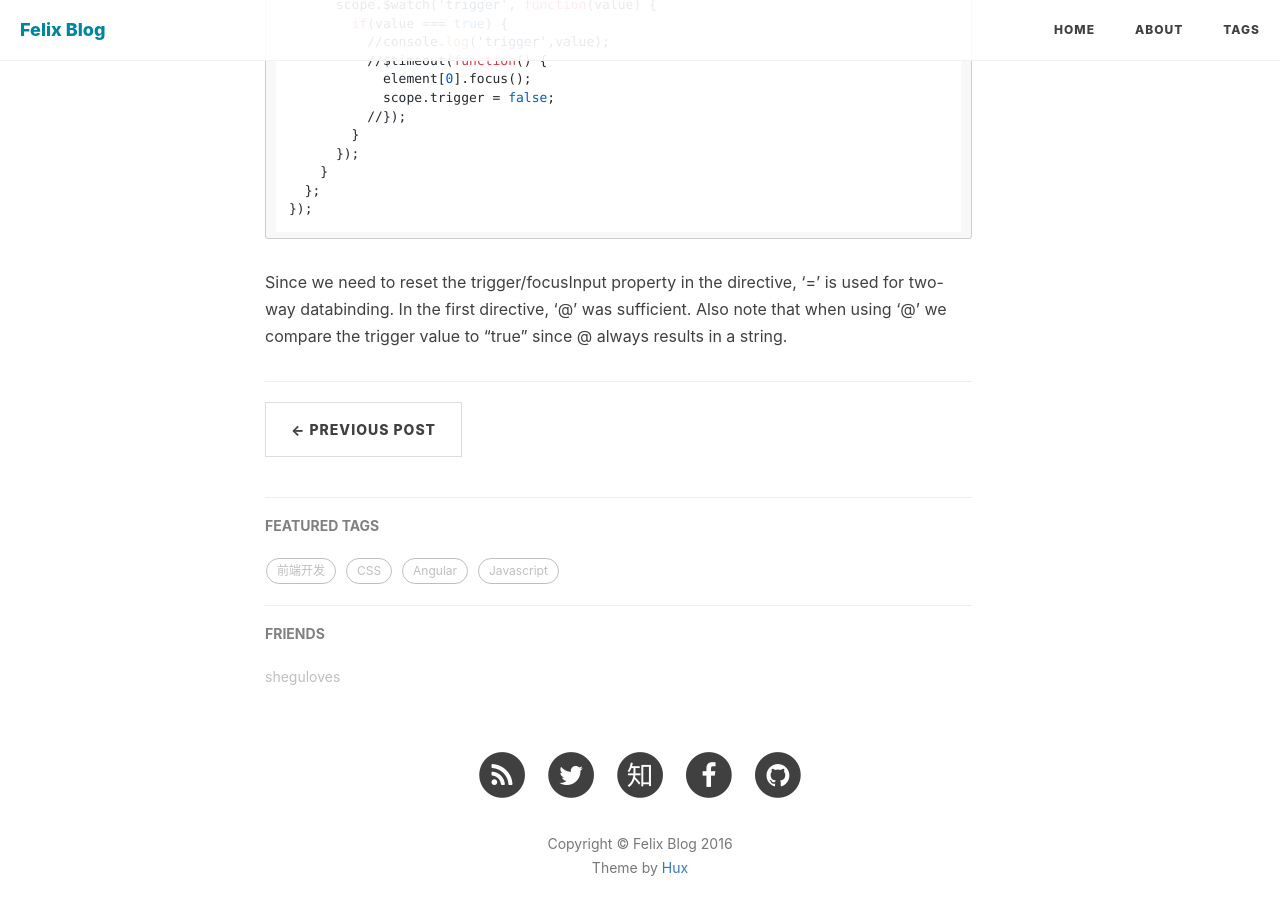
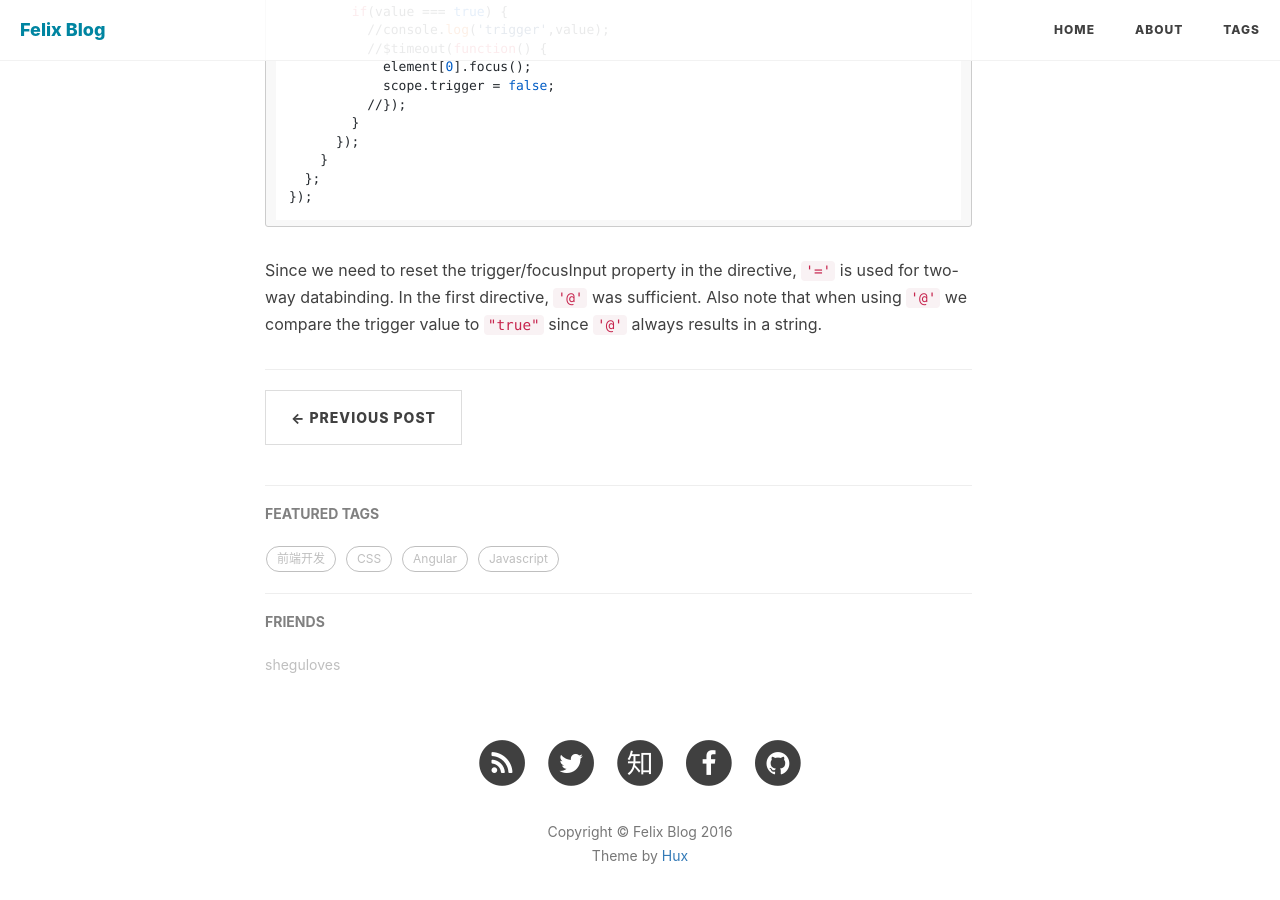
Before and after one commit to sheguloves/blog, a Jekyll site: the page built from _posts/2016-08-01-angular-set-focus-when-action-happen.md, in a window 1280 px wide and 900 px high, scrolled down 2841 px. Built offline with Jekyll 4.4.1, drawn with Linux system fonts in a browser that asks for light colours; nearby versions of some CDN libraries; comment, search, counter and statistics services are not loaded; some of the changed text lies outside the part shown.

````diff
--- a/_posts/2016-08-01-angular-set-focus-when-action-happen.md
+++ b/_posts/2016-08-01-angular-set-focus-when-action-happen.md
@@ -11,9 +11,10 @@ tags:
 
 Reference: [http://stackoverflow.com/questions/14833326/how-to-set-focus-on-input-field](http://stackoverflow.com/questions/14833326/how-to-set-focus-on-input-field)
 
-##### When a Modal is opened, set focus on a predefined <input> inside this Modal.
+##### When a Modal is opened, set focus on a predefined `<input>` inside this Modal.
 
-Define a directive and have it $watch a property/trigger so it knows when to focus the element:
+Define a directive and have it `$watch` a property/trigger so it knows when to focus the element:
+
 ```
 Name: <input type="text" focus-me="shouldBeOpen">
 ```
@@ -43,9 +44,9 @@ app.directive('focusMe', function($timeout, $parse) {
 });
 ```
 
-The $timeout seems to be needed to give the modal time to render.
+The `$timeout` seems to be needed to give the modal time to render.
 
-##### Everytime <input> becomes visible (e.g. by clicking some button), set focus on it.
+##### Everytime `<input>` becomes visible (e.g. by clicking some button), set focus on it.
 
 Create a directive essentially like the one above. Watch some scope property, and when it becomes true (set it in your ng-click handler), execute `element[0].focus()`. Depending on your use case, you may or may not need a `$timeout` for this one:
 
@@ -132,4 +133,4 @@ app.directive('focusMe', function($timeout) {
 });
 ```
 
-Since we need to reset the trigger/focusInput property in the directive, '=' is used for two-way databinding. In the first directive, '@' was sufficient. Also note that when using '@' we compare the trigger value to "true" since @ always results in a string.
+Since we need to reset the trigger/focusInput property in the directive, `'='` is used for two-way databinding. In the first directive, `'@'` was sufficient. Also note that when using `'@'` we compare the trigger value to `"true"` since `'@'` always results in a string.
````
